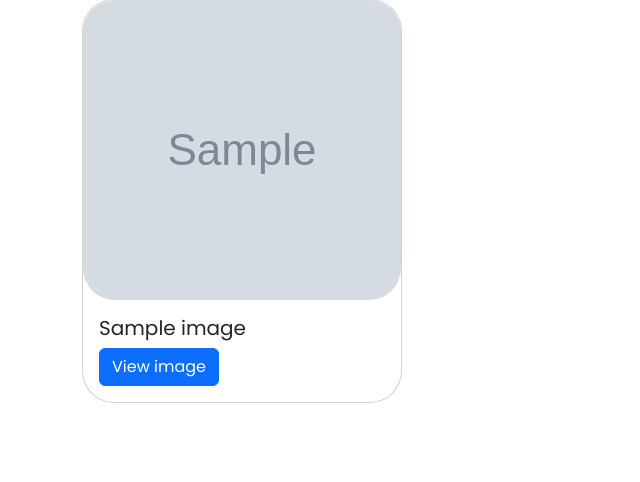
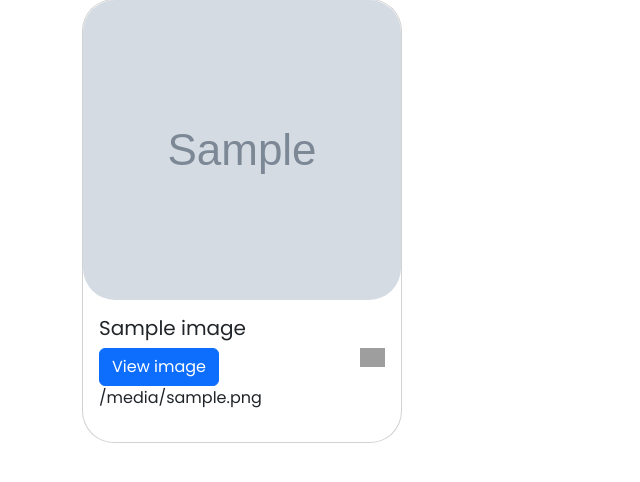
Before and after one commit to Ruweydha/Photo-Gallery, a Django app: a page that uses images/templates/location.html in a window 1280 px wide. Shown: the part 73-555 px from the top of the page, without its empty margins (0-640 px from the left). Run offline with Django 4.2, Linux system fonts and the light colour scheme; tables that the repository leaves empty hold one stand-in row (values such as "Sample post"); grey boxes marked "Sample" are stand-in pictures; some libraries are stand-ins or nearby versions; grey boxes are pictures that could not be loaded.

Commit message:
Also added the copy image link

```diff
--- a/images/templates/location.html
+++ b/images/templates/location.html
@@ -13,6 +13,8 @@
             <button type="button" class="btn btn-primary"  data-bs-toggle="modal" data-bs-target="#modal{{image.id}}">
               View image
             </button>
+            <img src="https://img.icons8.com/material-outlined/50/000000/copy.png" style="width: 25px; float: right;" class="copyBtn">
+            <p class="Input">{{image.image.url}}</p>
 
           </div>
         </div>
--- a/images/templates/search.html
+++ b/images/templates/search.html
@@ -23,6 +23,8 @@
             <button type="button" class="btn btn-primary"  data-bs-toggle="modal" data-bs-target="#modal{{image.id}}">
               View image
             </button>
+            <img src="https://img.icons8.com/material-outlined/50/000000/copy.png" style="width: 25px; float: right;" class="copyBtn">
+            <p class="Input">{{image.image.url}}</p>
 
           </div>
         </div>
```
